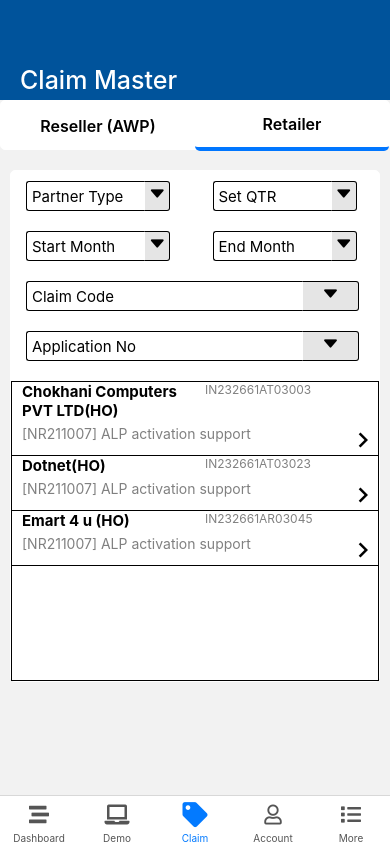
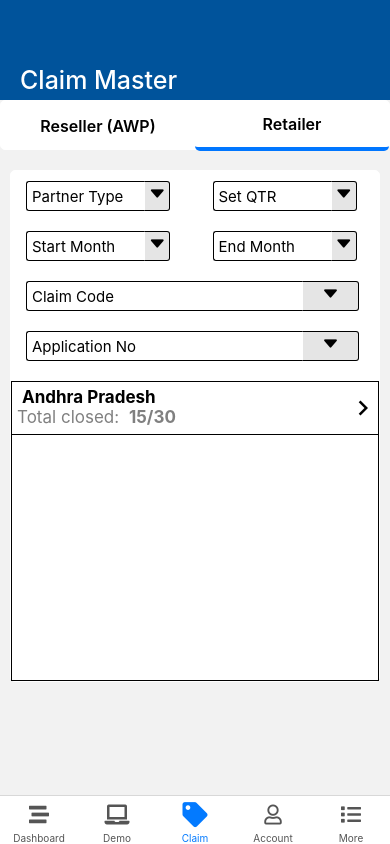
Before and after one commit to jash6/Technet, a React Native app in the folder TechNet/: screen /Claim in a window 390 px wide. Built offline with nearby package versions, Linux system fonts and the light colour scheme.

Commit message:
Claim Restructuring Done

```diff
--- /dev/null
+++ b/TechNet/src/components/Claim/Popup.js
@@ -0,0 +1,68 @@
+import React from 'react';
+import {
+  View,
+  Text,
+  Modal,
+  StyleSheet,
+  TouchableOpacity,
+  Pressable,
+} from 'react-native';
+
+export default function Popup({onClose}) {
+  return (
+    <View style={styles.centeredView}>
+      <View style={styles.modalView}>
+        <Text style={styles.modalText}>Hello World!</Text>
+        <Pressable
+          style={[styles.button, styles.buttonClose]}
+          onPress={onClose}>
+          <Text style={styles.textStyle}>Hide Modal</Text>
+        </Pressable>
+      </View>
+    </View>
+  );
+}
+
+const styles = StyleSheet.create({
+  centeredView: {
+    flex: 1,
+    justifyContent: 'center',
+    alignItems: 'center',
+    marginTop: 22,
+  },
+  modalView: {
+    margin: 20,
+    backgroundColor: 'white',
+    borderRadius: 20,
+    padding: 35,
+    alignItems: 'center',
+    shadowColor: '#000',
+    shadowOffset: {
+      width: 0,
+      height: 2,
+    },
+    shadowOpacity: 0.25,
+    shadowRadius: 4,
+    elevation: 5,
+  },
+  button: {
+    borderRadius: 20,
+    padding: 10,
+    elevation: 2,
+  },
+  buttonOpen: {
+    backgroundColor: '#F194FF',
+  },
+  buttonClose: {
+    backgroundColor: '#2196F3',
+  },
+  textStyle: {
+    color: 'white',
+    fontWeight: 'bold',
+    textAlign: 'center',
+  },
+  modalText: {
+    marginBottom: 15,
+    textAlign: 'center',
+  },
+});
--- a/TechNet/src/components/Claim/Retailer.js
+++ b/TechNet/src/components/Claim/Retailer.js
@@ -9,6 +9,7 @@
 } from 'react-native';
 import Dropdowns from './Dropdowns';
 import List from './List';
+import Scroll from './Scroll';
 import Filters from './Filters';
 import DateTimePickerModal from 'react-native-modal-datetime-picker';
 import MaterialIcons from 'react-native-vector-icons/MaterialIcons';
@@ -94,9 +95,10 @@
         </View>
       </View>
       <ScrollView style={styles.scroll}>
-        <List name={'Chokhani Computers PVT LTD(HO)'} no={'IN232661AT03003'} />
+        {/* <List name={'Chokhani Computers PVT LTD(HO)'} no={'IN232661AT03003'} />
         <List name={'Dotnet(HO)'} no={'IN232661AT03023'} />
-        <List name={'Emart 4 u (HO)'} no={'IN232661AR03045'} />
+        <List name={'Emart 4 u (HO)'} no={'IN232661AR03045'} /> */}
+        <Scroll name={'Andhra Pradesh'} no={'15'} />
       </ScrollView>
     </View>
   );
--- /dev/null
+++ b/TechNet/src/components/Claim/Scroll.js
@@ -0,0 +1,170 @@
+import React, {useState} from 'react';
+import {View, Text, StyleSheet, TouchableOpacity, Modal} from 'react-native';
+import MaterialIcons from 'react-native-vector-icons/MaterialIcons';
+import Popup from './Popup';
+import List from './List';
+export default function Scroll(props) {
+  const [clicked, setClicked] = useState(false);
+  const [clickedeye, setClickedeye] = useState(false);
+  const [see, setSee] = useState(false);
+  const companies = [
+    {Name: 'Rajesh Computers', Amount: '250000', Status: 'Closed'},
+    {Name: 'Ace Computers', Amount: '3200', Status: 'In Process'},
+  ];
+
+  return (
+    <View style={styles.tile}>
+      {clicked ? (
+        <View>
+          <View style={styles.align}>
+            <Text style={[styles.title, styles.common]}>{props.name}</Text>
+            <View style={styles.align}>
+              <Text style={[styles.text1, {marginTop: 5, marginLeft: 0}]}>
+                Total closed:
+              </Text>
+              <Text style={[styles.text2, {marginTop: 5, marginLeft: 0}]}>
+                {props.no}/30
+              </Text>
+            </View>
+            <TouchableOpacity
+              onPress={() => {
+                setClicked(false);
+              }}
+              style={styles.icon}>
+              <MaterialIcons name="keyboard-arrow-down" size={30} />
+            </TouchableOpacity>
+          </View>
+          <View style={styles.common}>
+            <View style={styles.trow1}>
+              <Text style={[styles.ttext, {flex: 2, borderWidth: 1}]}>
+                Name
+              </Text>
+              <Text style={[styles.ttext, {flex: 1, borderWidth: 1}]}>
+                Amount
+              </Text>
+              <Text style={[styles.ttext, {flex: 1, borderWidth: 1}]}>
+                Status
+              </Text>
+              <Text style={{flex: 1, borderWidth: 1}}></Text>
+            </View>
+            {companies.map(x => (
+              <View style={styles.align}>
+                <Text style={[styles.ttext1, {flex: 2, borderWidth: 1}]}>
+                  {x.Name}
+                </Text>
+                <Text style={[styles.ttext1, {flex: 1, borderWidth: 1}]}>
+                  {x.Amount}
+                </Text>
+                <Text style={[styles.ttext1, {flex: 1, borderWidth: 1}]}>
+                  {x.Status}
+                </Text>
+                <View style={[styles.ttext1, {flex: 1, borderWidth: 1}]}>
+                  <TouchableOpacity
+                    onPress={() => {
+                      setClickedeye(true);
+                    }}
+                    style={styles.icon1}>
+                    <MaterialIcons name="remove-red-eye" size={30} />
+                  </TouchableOpacity>
+                </View>
+              </View>
+            ))}
+            <Modal
+              //   animationType="slide"
+              transparent={true}
+              visible={clickedeye}>
+              <Popup onClose={() => setClickedeye(false)} />
+            </Modal>
+          </View>
+          <View style={styles.row3}>
+            <TouchableOpacity
+              onPress={() => {
+                console.log('clicked');
+              }}>
+              <Text
+                style={{
+                  textAlign: 'center',
+                  margin: 7,
+                  fontWeight: '600',
+                  color: '#70b4ff',
+                }}>
+                See More
+              </Text>
+            </TouchableOpacity>
+          </View>
+        </View>
+      ) : (
+        <View style={styles.align}>
+          <View style={{flex: 1}}>
+            <Text style={[styles.title, styles.common]}>{props.name}</Text>
+            <View style={styles.align}>
+              <Text style={styles.text1}>Total closed: </Text>
+              <Text style={styles.text2}>{props.no}/30</Text>
+            </View>
+          </View>
+          <View style={styles.icon1}>
+            <TouchableOpacity
+              onPress={() => {
+                setClicked(true);
+              }}>
+              <MaterialIcons name="keyboard-arrow-right" size={30} />
+            </TouchableOpacity>
+          </View>
+        </View>
+      )}
+    </View>
+  );
+}
+
+const styles = StyleSheet.create({
+  common: {
+    marginLeft: 10,
+  },
+  align: {
+    flexDirection: 'row',
+  },
+  tile: {
+    borderBottomWidth: 1,
+  },
+  title: {
+    flex: 1,
+    fontWeight: 'bold',
+    fontSize: 17,
+    // marginLeft: 5,
+    marginTop: 5,
+    color: '#000',
+  },
+  text1: {
+    color: 'grey',
+    marginLeft: 5,
+    fontSize: 17,
+    marginBottom: 7,
+  },
+  text2: {
+    color: 'grey',
+    marginLeft: 5,
+    fontSize: 17,
+    fontWeight: 'bold',
+    marginBottom: 7,
+  },
+  icon: {
+    alignItems: 'flex-end',
+    justifyContent: 'center',
+  },
+  icon1: {
+    flex: 1,
+    alignItems: 'flex-end',
+    justifyContent: 'center',
+  },
+  trow1: {
+    flexDirection: 'row',
+    backgroundColor: '#e5e5e5',
+  },
+  ttext: {
+    fontSize: 17,
+    fontWeight: 'bold',
+    color: 'black',
+    textAlign: 'center',
+    justifyContent: 'center',
+  },
+});
--- a/TechNet/src/screens/Demo.js
+++ b/TechNet/src/screens/Demo.js
@@ -1,10 +1,77 @@
-import React from 'react';
-import {View, Text} from 'react-native';
+import React, {useState} from 'react';
+import {Alert, Modal, StyleSheet, Text, Pressable, View} from 'react-native';
 
 export default function Demo() {
+  const [modalVisible, setModalVisible] = useState(false);
   return (
-    <View>
-      <Text>Demo</Text>
+    <View style={styles.centeredView}>
+      <Modal
+        animationType="slide"
+        transparent={true}
+        visible={modalVisible}
+        onRequestClose={() => {
+          Alert.alert('Modal has been closed.');
+          setModalVisible(!modalVisible);
+        }}>
+        <View style={styles.centeredView}>
+          <View style={styles.modalView}>
+            <Text style={styles.modalText}>Hello World!</Text>
+            <Pressable
+              style={[styles.button, styles.buttonClose]}
+              onPress={() => setModalVisible(!modalVisible)}>
+              <Text style={styles.textStyle}>Hide Modal</Text>
+            </Pressable>
+          </View>
+        </View>
+      </Modal>
+      <Pressable
+        style={[styles.button, styles.buttonOpen]}
+        onPress={() => setModalVisible(true)}>
+        <Text style={styles.textStyle}>Show Modal</Text>
+      </Pressable>
     </View>
   );
 }
+const styles = StyleSheet.create({
+  centeredView: {
+    flex: 1,
+    justifyContent: 'center',
+    alignItems: 'center',
+    marginTop: 22,
+  },
+  modalView: {
+    margin: 20,
+    backgroundColor: 'white',
+    borderRadius: 20,
+    padding: 35,
+    alignItems: 'center',
+    shadowColor: '#000',
+    shadowOffset: {
+      width: 0,
+      height: 2,
+    },
+    shadowOpacity: 0.25,
+    shadowRadius: 4,
+    elevation: 5,
+  },
+  button: {
+    borderRadius: 20,
+    padding: 10,
+    elevation: 2,
+  },
+  buttonOpen: {
+    backgroundColor: '#F194FF',
+  },
+  buttonClose: {
+    backgroundColor: '#2196F3',
+  },
+  textStyle: {
+    color: 'white',
+    fontWeight: 'bold',
+    textAlign: 'center',
+  },
+  modalText: {
+    marginBottom: 15,
+    textAlign: 'center',
+  },
+});
```
